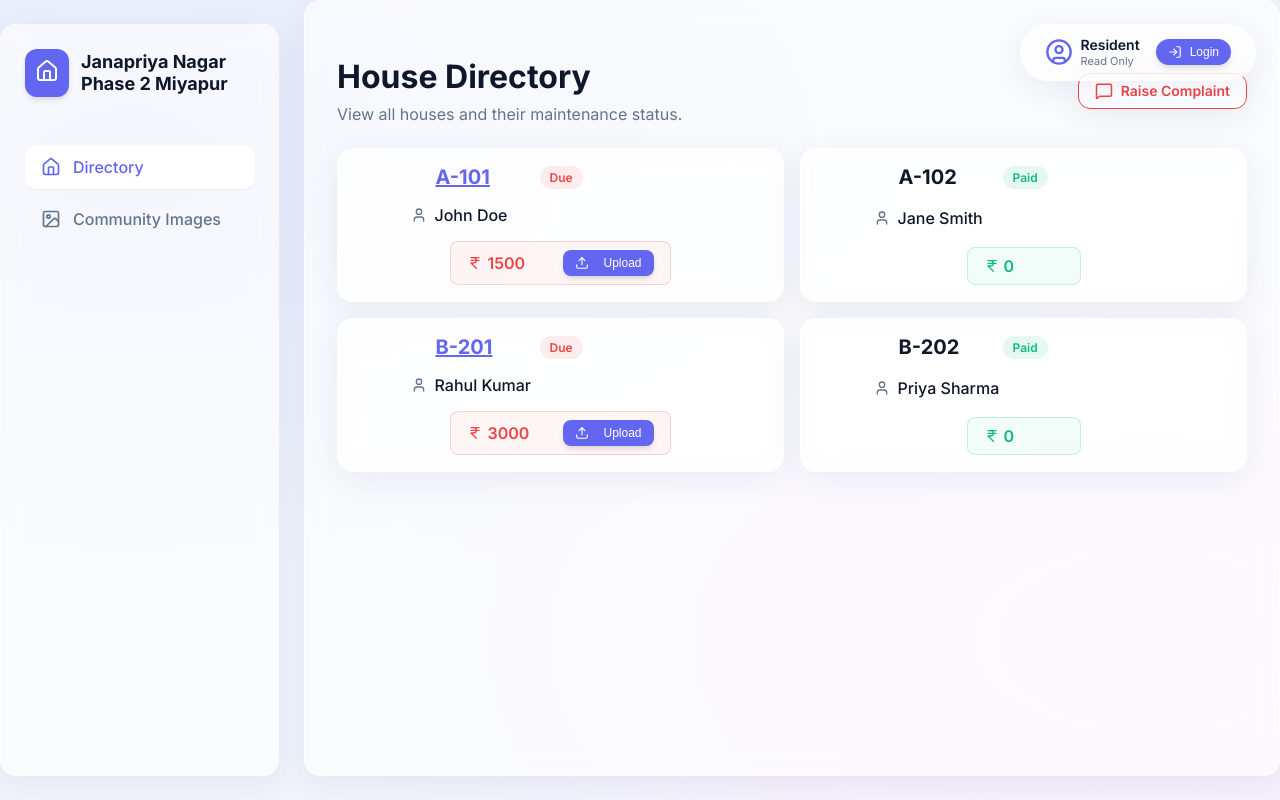
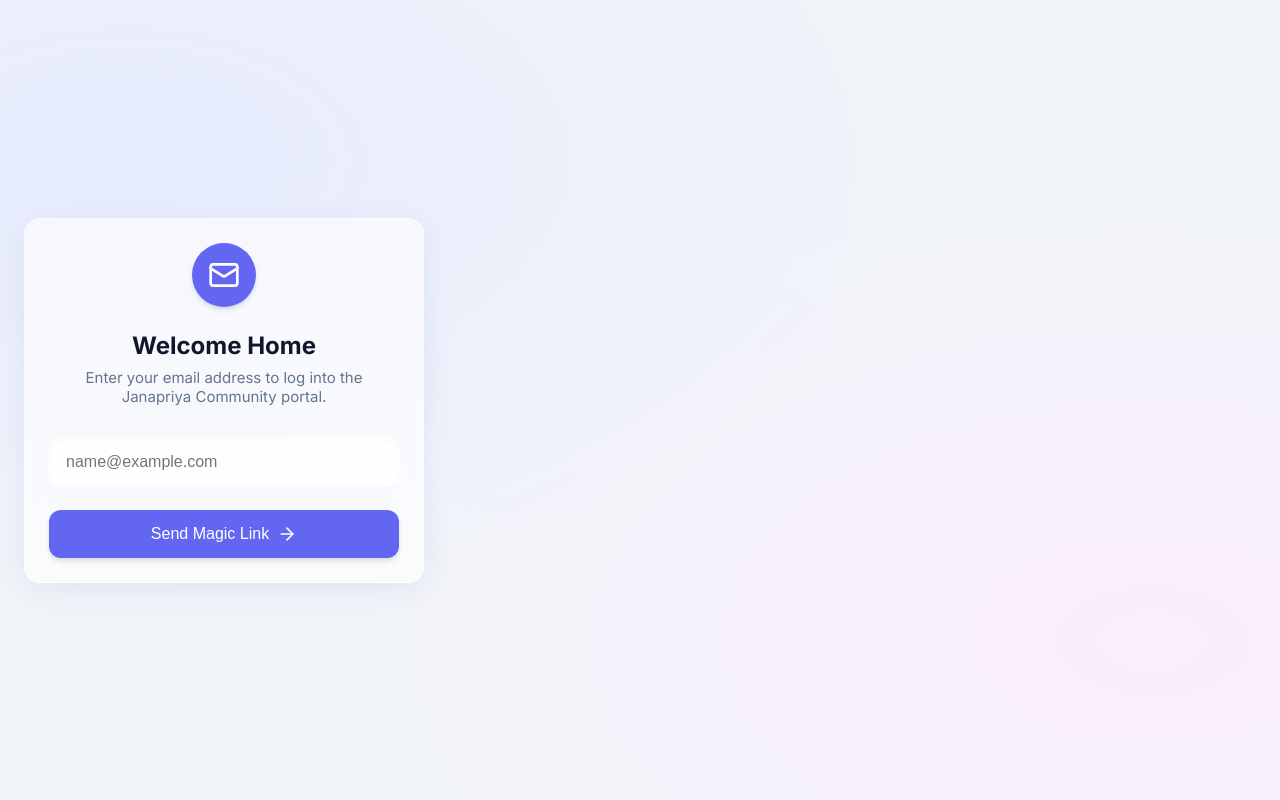
Before and after one commit to VenuInturiphoos/Janapriya-Community, a React (Vite) app: page / in a window 1280 px wide. Before the commit this address led to /#/houses. Built offline with nearby package versions, Linux system fonts and the light colour scheme; no server answers; the database is empty.

Commit message:
Implement Email Authentication with Supabase Magic Links

```diff
--- a/src/App.jsx
+++ b/src/App.jsx
@@ -1,24 +1,67 @@
 import { HashRouter as Router, Routes, Route, Navigate } from 'react-router-dom';
 import { useState, useEffect } from 'react';
-import { UserCircle, LogOut, LogIn } from 'lucide-react';
+import { UserCircle, LogOut, LogIn, Loader2 } from 'lucide-react';
 import Sidebar from './components/Sidebar';
 import HouseList from './components/HouseList';
 import AdminPanel from './components/AdminPanel';
 import CommunityGallery from './components/CommunityGallery';
+import Login from './components/Login';
 import { supabase } from './supabaseClient';
 import './index.css';
 
 function App() {
-  // Simple auth simulation as per user request: "normal user and admin user are for now"
-  const [isAdmin, setIsAdmin] = useState(() => {
-    return localStorage.getItem('isAdmin') === 'true';
-  });
+  const [session, setSession] = useState(null);
+  const [isAdmin, setIsAdmin] = useState(false);
+  const [loadingSession, setLoadingSession] = useState(true);
   const [bannerImageUrl, setBannerImageUrl] = useState(null);
   const [bannerPositionY, setBannerPositionY] = useState(50);
 
   useEffect(() => {
-    localStorage.setItem('isAdmin', isAdmin);
-  }, [isAdmin]);
+    supabase.auth.getSession().then(({ data: { session } }) => {
+      setSession(session);
+      checkAdminStatus(session);
+    });
+
+    const {
+      data: { subscription },
+    } = supabase.auth.onAuthStateChange((_event, session) => {
+      setSession(session);
+      checkAdminStatus(session);
+    });
+
+    return () => subscription.unsubscribe();
+  }, []);
+
+  async function checkAdminStatus(currentSession) {
+    if (!currentSession?.user?.email) {
+      setIsAdmin(false);
+      setLoadingSession(false);
+      return;
+    }
+
+    try {
+      const { data, error } = await supabase
+        .from('admins')
+        .select('*')
+        .eq('email', currentSession.user.email)
+        .single();
+
+      if (data) {
+        setIsAdmin(true);
+      } else {
+        setIsAdmin(false);
+      }
+    } catch (err) {
+      // either table doesn't exist or user not admin
+      setIsAdmin(false);
+    } finally {
+      setLoadingSession(false);
+    }
+  }
+
+  const handleLogout = async () => {
+    await supabase.auth.signOut();
+  };
 
   useEffect(() => {
     async function fetchBanner() {
@@ -41,6 +84,18 @@ function App() {
     fetchBanner();
   }, []);
 
+  if (loadingSession) {
+    return (
+      <div style={{ minHeight: '100vh', display: 'flex', alignItems: 'center', justifyContent: 'center' }}>
+        <Loader2 className="animate-spin" size={48} color="var(--primary)" />
+      </div>
+    );
+  }
+
+  if (!session) {
+    return <Login />;
+  }
+
   return (
     <div style={{ width: '100%', minHeight: '100vh', display: 'flex', flexDirection: 'column', position: 'relative' }}>
       {/* Top Right User Details Widget */}
@@ -59,17 +114,19 @@ function App() {
         <div style={{ display: 'flex', alignItems: 'center', gap: '8px' }}>
           <UserCircle size={28} color="var(--primary)" />
           <div style={{ display: 'flex', flexDirection: 'column' }}>
-            <span style={{ fontWeight: 600, fontSize: '14px', lineHeight: '1.2' }}>{isAdmin ? 'Admin User' : 'Resident'}</span>
-            <span style={{ fontSize: '11px', color: 'var(--text-muted)' }}>Read {isAdmin ? '& Write' : 'Only'}</span>
+            <span style={{ fontWeight: 600, fontSize: '14px', lineHeight: '1.2' }}>{session.user.email}</span>
+            <span style={{ fontSize: '11px', color: 'var(--text-muted)' }}>
+              {isAdmin ? 'Admin Access' : 'Resident Access'}
+            </span>
           </div>
         </div>
         <button
-          className={`btn ${isAdmin ? 'btn-outline' : 'btn-primary'}`}
-          style={{ padding: '6px 12px', fontSize: '12px', borderRadius: '100px' }}
-          onClick={() => setIsAdmin(!isAdmin)}
+          className="btn btn-outline"
+          style={{ padding: '6px 12px', fontSize: '12px', borderRadius: '100px', color: 'var(--danger)', borderColor: 'var(--danger)' }}
+          onClick={handleLogout}
         >
-          {isAdmin ? <LogOut size={14} /> : <LogIn size={14} />}
-          {isAdmin ? 'Logout' : 'Login'}
+          <LogOut size={14} />
+          Logout
         </button>
       </div>
 
--- /dev/null
+++ b/src/components/Login.jsx
@@ -0,0 +1,140 @@
+import { useState } from 'react';
+import { supabase } from '../supabaseClient';
+import { Mail, ArrowRight, CheckCircle2 } from 'lucide-react';
+
+export default function Login() {
+  const [email, setEmail] = useState('');
+  const [status, setStatus] = useState('idle'); // idle, loading, success, error
+  const [errorMessage, setErrorMessage] = useState('');
+
+  const handleLogin = async (e) => {
+    e.preventDefault();
+    if (!email) return;
+
+    setStatus('loading');
+    try {
+      const { error } = await supabase.auth.signInWithOtp({
+        email,
+        options: {
+          // If you are testing locally, this redirects back to localhost.
+          // In production, it redirects to the GitHub Pages URL.
+          emailRedirectTo: window.location.origin + window.location.pathname
+        }
+      });
+
+      if (error) throw error;
+      setStatus('success');
+    } catch (err) {
+      console.warn('Login Error:', err);
+      setErrorMessage(err.message);
+      setStatus('error');
+    }
+  };
+
+  return (
+    <div style={{
+      minHeight: '100vh',
+      display: 'flex',
+      alignItems: 'center',
+      justifyContent: 'center',
+      padding: '24px'
+    }}>
+      <div className="glass card" style={{
+        maxWidth: '400px',
+        width: '100%',
+        display: 'flex',
+        flexDirection: 'column',
+        alignItems: 'center',
+        textAlign: 'center'
+      }}>
+
+        {status === 'success' ? (
+          <div style={{ padding: '24px 0' }}>
+            <CheckCircle2 size={64} color="var(--success)" style={{ marginBottom: '16px' }} />
+            <h2 style={{ marginBottom: '8px' }}>Check your email</h2>
+            <p style={{ color: 'var(--text-muted)', fontSize: '15px', lineHeight: '1.5' }}>
+              We've sent a secure login link to <strong>{email}</strong>. Click the link to instantly log into the community.
+            </p>
+          </div>
+        ) : (
+          <>
+            <div style={{
+              width: '64px',
+              height: '64px',
+              borderRadius: '50%',
+              background: 'var(--primary)',
+              display: 'flex',
+              alignItems: 'center',
+              justifyContent: 'center',
+              marginBottom: '24px',
+              color: 'white',
+              boxShadow: 'var(--shadow-md)'
+            }}>
+              <Mail size={32} />
+            </div>
+
+            <h1 style={{ marginBottom: '8px', fontSize: '24px' }}>Welcome Home</h1>
+            <p style={{ color: 'var(--text-muted)', marginBottom: '32px', fontSize: '15px' }}>
+              Enter your email address to log into the Janapriya Community portal.
+            </p>
+
+            <form onSubmit={handleLogin} style={{ width: '100%' }}>
+              <div style={{ position: 'relative', marginBottom: '24px' }}>
+                <input
+                  type="email"
+                  required
+                  placeholder="name@example.com"
+                  value={email}
+                  onChange={(e) => setEmail(e.target.value)}
+                  style={{
+                    width: '100%',
+                    padding: '14px 16px',
+                    borderRadius: '12px',
+                    border: '1px solid var(--border-glass)',
+                    background: 'rgba(255,255,255,0.8)',
+                    fontSize: '16px',
+                    outline: 'none',
+                    transition: 'border-color 0.2s',
+                    boxShadow: 'inset 0 2px 4px rgba(0,0,0,0.02)'
+                  }}
+                  onFocus={(e) => e.target.style.borderColor = 'var(--primary)'}
+                  onBlur={(e) => e.target.style.borderColor = 'var(--border-glass)'}
+                />
+              </div>
+
+              {status === 'error' && (
+                <div style={{
+                  color: 'var(--danger)',
+                  background: 'rgba(239, 68, 68, 0.1)',
+                  padding: '12px',
+                  borderRadius: '8px',
+                  marginBottom: '24px',
+                  fontSize: '14px'
+                }}>
+                  {errorMessage}
+                </div>
+              )}
+
+              <button
+                type="submit"
+                className="btn btn-primary"
+                disabled={status === 'loading'}
+                style={{
+                  width: '100%',
+                  padding: '14px',
+                  fontSize: '16px',
+                  borderRadius: '12px',
+                  justifyContent: 'center',
+                  opacity: status === 'loading' ? 0.7 : 1
+                }}
+              >
+                {status === 'loading' ? 'Sending Link...' : 'Send Magic Link'}
+                {!status.includes('loading') && <ArrowRight size={20} />}
+              </button>
+            </form>
+          </>
+        )}
+      </div>
+    </div>
+  );
+}
```
Also changed, not shown: migrate.js (added, +39 -0 lines).
